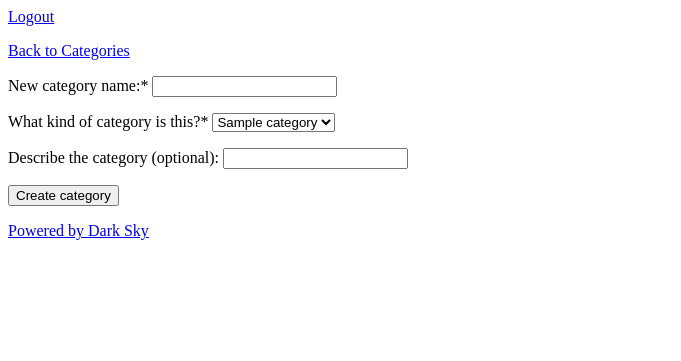
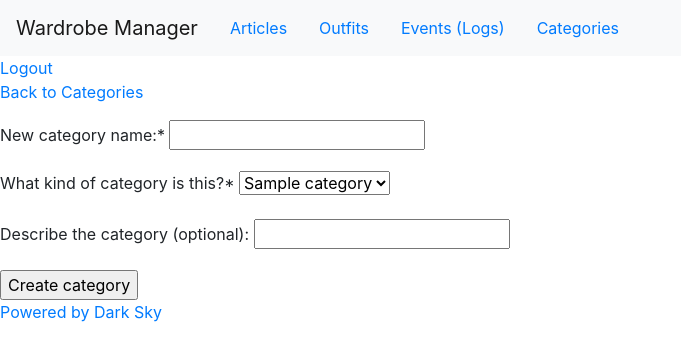
Before and after one commit to athelia/unfold-wardrobe-manager, a Flask app: page /add-category in a window 1280 px wide. Shown: the top 361 px of the page, without its empty margins (0-681 px from the left). Run offline with Flask 2, Linux system fonts and the light colour scheme; tables that the repository leaves empty hold one stand-in row (values such as "Sample post"); some libraries are stand-ins or nearby versions.

Commit message:
Add navbar

```diff
--- a/templates/base.html
+++ b/templates/base.html
@@ -2,10 +2,23 @@
 <html>
 <head>
   <title>{% block title %}{% endblock %}Wardrobe Manager</title>
+
+  <!-- Bootstrap -->
+  <link rel="stylesheet" href="https://stackpath.bootstrapcdn.com/bootstrap/4.4.1/css/bootstrap.min.css" integrity="sha384-Vkoo8x4CGsO3+Hhxv8T/Q5PaXtkKtu6ug5TOeNV6gBiFeWPGFN9MuhOf23Q9Ifjh" crossorigin="anonymous">
+
+  <!-- Custom stylesheet -->
   <link rel="stylesheet" href="/static/css/styles.css"/>
+
 </head>
 
 <body>
+    <nav class="navbar sticky-top navbar-light bg-light justify-content-start">
+        <a class="navbar-brand" href="/">Wardrobe Manager</a>
+        <a class="nav-link" href="/articles">Articles</a>
+        <a class="nav-link" href="/outfits">Outfits</a>
+        <a class="nav-link" href="/events">Events (Logs)</a>
+        <a class="nav-link" href="/categories">Categories</a>
+    </nav>
 
 <!-- Show flashed messages -->
 {% for message in get_flashed_messages() %}
```
